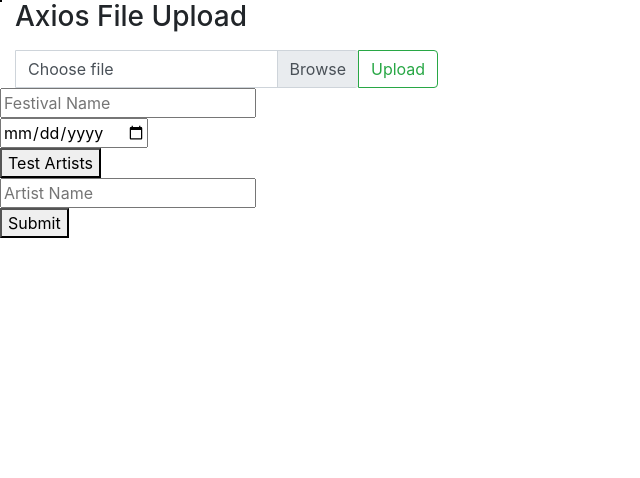
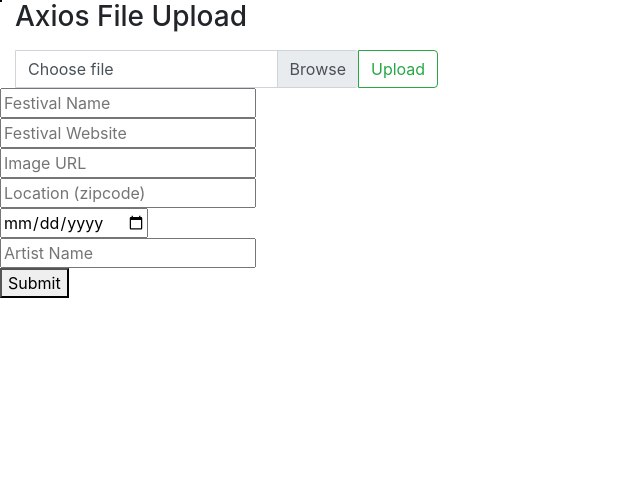
Before and after one commit to gmacfarq/Spotifest, a Flask app: page / in a window 1280 px wide. Shown: the top 478 px of the page, without its empty margins (0-640 px from the left). Before the commit the page ends 238 px from the top, so only its background shows below. Run offline with Flask 3, Linux system fonts and the light colour scheme.

Commit message:
Add location, website, imjageurl

```diff
--- a/app.py
+++ b/app.py
@@ -1,4 +1,3 @@
-
 import os
 
 from flask import Flask, request, request, jsonify, render_template
@@ -8,7 +7,7 @@ from models import connect_db, db
 from boxes import get_boxes
 from openAIinterface import artists_from_image
 from getSpotifyToken import get_token
-from processArtists import makeArtistBoxes, findArtistBoxes
+from processArtists import makeArtistBoxes
 from models import Artist, Festival, Act, connect_db, db
 
 app = Flask(__name__)
@@ -24,74 +23,83 @@ CORS(app, resources={r"/*": {"origins": "http://localhost:5500"}})
 
 connect_db(app)
 
-@app.get('/')
+
+@app.get("/")
 def home():
     """renders homepage"""
 
-    return render_template('base.html')
+    return render_template("base.html")
 
-@app.post('/image')
+
+@app.post("/image")
 async def send_boxes():
     """
-        accepts multipart/form data image in request
-        sends list of boxes and image dimensions in response
+    accepts multipart/form data image in request
+    sends list of boxes and image dimensions in response
     """
 
-    file = request.files['file'].read()
+    file = request.files["file"].read()
     artists = await artists_from_image(file)
     artists_string = artists["content"]
 
-
-
-
-
-
-    #filename = str(request.files["file"]).split()[1][1:-1]
+    # filename = str(request.files["file"]).split()[1][1:-1]
     boxes, dim = get_boxes(file)
 
-    #file.save(f'static/images/{filename}')
+    # file.save(f'static/images/{filename}')
     newboxes = makeArtistBoxes(boxes, artists_string)
 
     # print(newboxes)
 
-    return jsonify({'msg': 'success', 'boxes': newboxes, 'dim':dim})
+    return jsonify({"msg": "success", "boxes": newboxes, "dim": dim})
 
-@app.get('/spotifyauth')
+
+@app.get("/spotifyauth")
 async def send_token():
     """
-        accepts code in request
-        sends access token in response
+    accepts code in request
+    sends access token in response
     """
     return jsonify(get_token())
 
 
-@app.post('/festival')
+@app.post("/festival")
 def add_festival():
     """
-        accepts festival and artist data in request
-        adds festival and artist data to database
-        returns success message
+    accepts festival and artist data in request
+    adds festival and artist data to database
+    returns success message
     """
 
     data = request.json
     print(data)
 
-    festival = Festival(name=data['name'], date=data['date'])
+    festival = Festival(
+        name=data["name"],
+        date=data["date"],
+        location=data["location"],
+        website=data["website"],
+        image=data["image"],
+    )
+
     db.session.add(festival)
     db.session.commit()
 
-    for artist in data['artists']:
-        existing_artist = Artist.query.filter_by(spotify_id=artist['spotifyid']).first()
+    for artist in data["artists"]:
+        existing_artist = Artist.query.filter_by(spotify_id=artist["spotifyid"]).first()
         if existing_artist:
             act = Act(artist_id=existing_artist.id, event_id=festival.id)
             db.session.add(act)
             db.session.commit()
         else:
-            new_artist = Artist(name=artist['name'], spotify_id=artist['spotifyid'], popularity=artist['popularity'])
+            new_artist = Artist(
+                name=artist["name"],
+                spotify_id=artist["spotifyid"],
+                popularity=artist["popularity"],
+            )
             db.session.add(new_artist)
             db.session.commit()
             act = Act(artist_id=new_artist.id, event_id=festival.id)
             db.session.add(act)
             db.session.commit()
 
-    return jsonify({'msg': 'success'})
+    return jsonify({"msg": "success"})
--- a/static/app.css
+++ b/static/app.css
@@ -13,7 +13,6 @@
 }
 
 .image {
-  margin-top: 25px;
   height: 800px;
   width: auto;
   z-index: 2;
--- a/static/app.js
+++ b/static/app.js
@@ -529,6 +529,7 @@ async function testArtist(artist){
           });
           editing =false;
           artist.removeArtist();
+          $(this).parent().remove();
         });
 
         artist.li.append($nextArtistImage);
@@ -583,6 +584,9 @@ async function sendFestivalToServer() {
   let festival = {
     "name": $('#festival-name').val(),
     "date": $('#festival-date').val(),
+    "location": $('#festival-location').val(),
+    "image": $('#festival-image').val(),
+    "website": $('#festival-website').val(),
     "artists": confirmedArtists
     // "location": $('#festival-location').val()
   };
--- a/templates/base.html
+++ b/templates/base.html
@@ -54,9 +54,14 @@
       <form>
         <input type="text" id="festival-name" name="festival-name" placeholder="Festival Name">
         <br>
-        <input type="date" id="festival-date" name="festival-date" placeholder="Festival Date">
+        <input type="text" id="festival-website" name="festival-website" placeholder="Festival Website">
+        <br>
+        <input type="text" id="festival-image" name="festival-image" placeholder="Image URL">
+        <br>
+        <input type="text" id="festival-location" name="festival-location" placeholder="Location (zipcode)">
+        <br>
+        <input type="date" id="festival-date" name="festival-date" placeholder="Date">
       </form>
-      <button id="test-artists">Test Artists</button>
       <form id="add-artist">
         <input type="text" id="artist-name" name="artist-name" placeholder="Artist Name">
       </form>
```
Also changed, not shown: models.py (+10 -0 lines).
